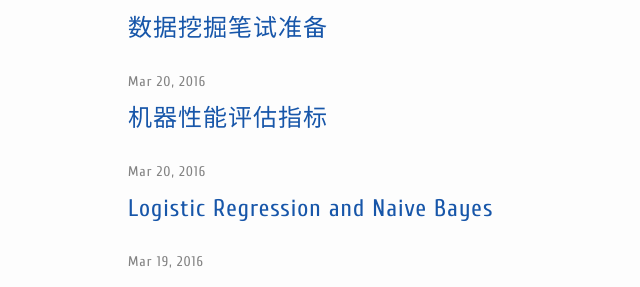
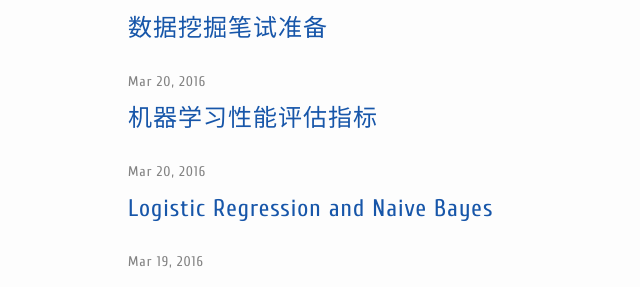
Before and after one commit to charleshm/charleshm.github.io, a Jekyll site: the page built from index.html, in a window 1280 px wide and 900 px high, scrolled down 1459 px. Shown: the part 155-442 px from the top of the window, without its empty margins (147-787 px from the left). Built offline with Jekyll 4.4.1, drawn with Linux system fonts in a browser that asks for light colours.

Commit message:
Data Mining

```diff
--- a/_posts/2016-03-20-Model-Performance.md
+++ b/_posts/2016-03-20-Model-Performance.md
@@ -2,7 +2,7 @@
 published: true
 author: Charles
 layout: post
-title:  "机器性能评估指标"
+title:  "机器学习性能评估指标"
 date:   2016-03-20 9:30
 categories: 机器学习
 ---
--- a/_posts/2016-04-06-Data-Mining.md
+++ b/_posts/2016-04-06-Data-Mining.md
@@ -33,7 +33,7 @@ categories: 机器学习
 ----------
 
 #### 模型评估
-参加： [**分类器性能评估指标**](http://charlesx.top/2016/03/Classification-Model-Performance/)
+参加： [**机器学习性能评估指标**](http://charlesx.top/2016/03/Classification-Model-Performance/)
 
 ----------
 
```
